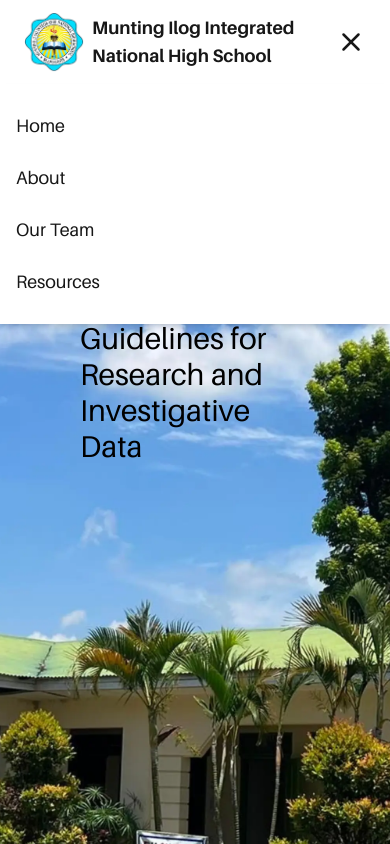
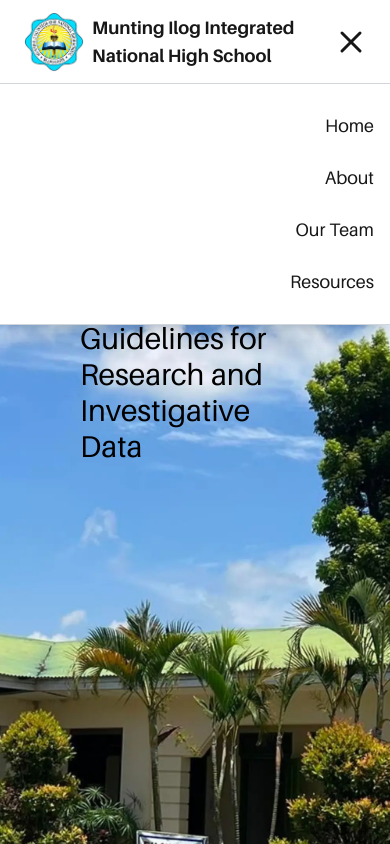
Before and after one commit to eu4nza/MINHS-The-Grid, a Next.js app: page / in a window 390 px wide. Both pictures are taken after a click on the button 351 px from the left and 42 px from the top of the page. Shown: the top 844 px of the page. Built offline with nearby package versions, Linux system fonts and the light colour scheme.

Commit message:
added event listener to close the mobile menu when pressed anywhere, added mobile menu border, and added mobile menu button animation

```diff
--- a/src/components/header.tsx
+++ b/src/components/header.tsx
@@ -1,28 +1,27 @@
 "use client";
-import { useState, useEffect } from "react";
+import { useState, useEffect, useRef } from "react";
 import Image from "next/image";
 import Link from "next/link";
 import { usePathname, useRouter } from "next/navigation";
 import { Menu, X } from "lucide-react";
+import { motion } from "framer-motion";
 
 export function Header() {
   const [isOpen, setIsOpen] = useState(false);
+  const menuRef = useRef<HTMLDivElement | null>(null);
   const pathname = usePathname();
   const router = useRouter();
 
-  // Function to scroll to section smoothly
   const scrollToSection = (id: string) => {
     const section = document.getElementById(id);
     if (section) {
       section.scrollIntoView({ behavior: "smooth" });
-      setIsOpen(false); // Close mobile menu
+      setIsOpen(false);
     }
   };
 
-  // Function to update route and scroll
   const handleNavigation = (id: string) => {
     const newUrl = `/#${id}`;
-
     if (pathname !== "/") {
       router.push(newUrl);
     } else {
@@ -37,6 +36,24 @@ export function Header() {
       scrollToSection(id);
     }
   }, []);
+
+  useEffect(() => {
+    const handleClickOutside = (event: MouseEvent) => {
+      if (menuRef.current && !menuRef.current.contains(event.target as Node)) {
+        setIsOpen(false);
+      }
+    };
+
+    if (isOpen) {
+      document.addEventListener("mousedown", handleClickOutside);
+    } else {
+      document.removeEventListener("mousedown", handleClickOutside);
+    }
+
+    return () => {
+      document.removeEventListener("mousedown", handleClickOutside);
+    };
+  }, [isOpen]);
 
   return (
     <header className="fixed top-0 left-0 w-full bg-white shadow-md md:shadow-lg px-6 md:px-10 py-3 z-50">
@@ -55,7 +72,6 @@ export function Header() {
           </div>
         </Link>
 
-        {/* Desktop Navigation */}
         <div className="hidden md:flex flex-row gap-6 ml-auto text-lg">
           <button
             onClick={() => handleNavigation("home")}
@@ -83,18 +99,20 @@ export function Header() {
           </button>
         </div>
 
-        {/* Mobile Menu Button */}
-        <button
-          className="md:hidden relative z-20 cursor-pointer"
+        <motion.button
+          className="md:hidden relative"
           onClick={() => setIsOpen(!isOpen)}
+          initial={{ scale: 1 }}
+          animate={{ scale: isOpen ? 1.2 : 1 }}
+          transition={{ type: "spring", stiffness: 300 }}
         >
           {isOpen ? <X size={30} /> : <Menu size={30} />}
-        </button>
+        </motion.button>
       </div>
 
-      {/* Mobile Menu */}
       <div
-        className={`absolute left-0 w-full bg-white shadow-md flex flex-col py-4 md:hidden transition-all duration-200 ease-out transform origin-top ${
+        ref={menuRef}
+        className={`absolute left-0 w-full bg-white shadow-xl ring-1 ring-gray-300 flex flex-col py-4 md:hidden transition-all duration-200 ease-out transform origin-top ${
           isOpen
             ? "scale-y-100 opacity-100 pointer-events-auto"
             : "scale-y-95 opacity-0 pointer-events-none"
@@ -103,25 +121,25 @@ export function Header() {
       >
         <button
           onClick={() => handleNavigation("home")}
-          className="px-4 py-3 text-lg text-start hover:bg-gray-200 cursor-pointer"
+          className="px-4 py-3 text-lg text-end"
         >
           Home
         </button>
         <button
           onClick={() => handleNavigation("about")}
-          className="px-4 py-3 text-lg text-start hover:bg-gray-200 cursor-pointer"
+          className="px-4 py-3 text-lg text-end"
         >
           About
         </button>
         <button
           onClick={() => handleNavigation("team")}
-          className="px-4 py-3 text-lg text-start hover:bg-gray-200 cursor-pointer"
+          className="px-4 py-3 text-lg text-end"
         >
           Our Team
         </button>
         <button
           onClick={() => handleNavigation("resources")}
-          className="px-4 py-3 text-lg text-start hover:bg-gray-200 cursor-pointer"
+          className="px-4 py-3 text-lg text-end"
         >
           Resources
         </button>
```
